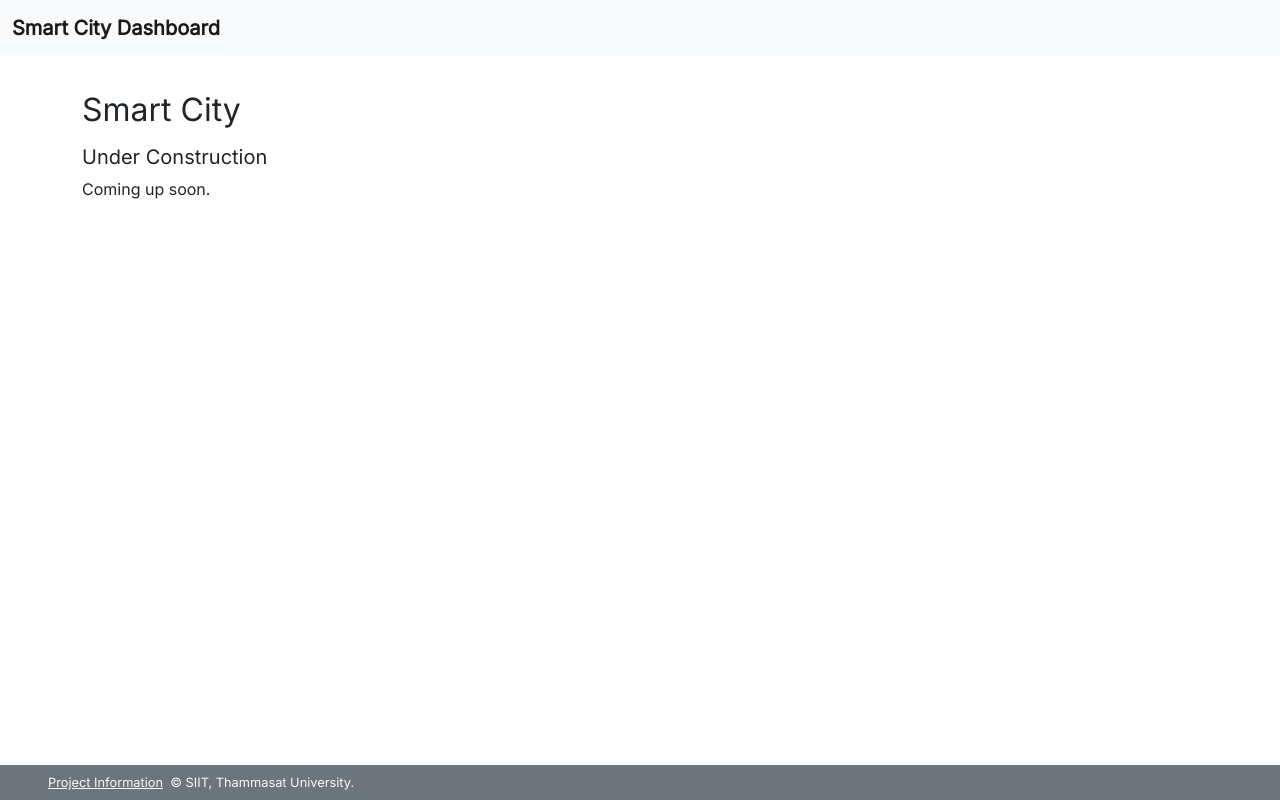
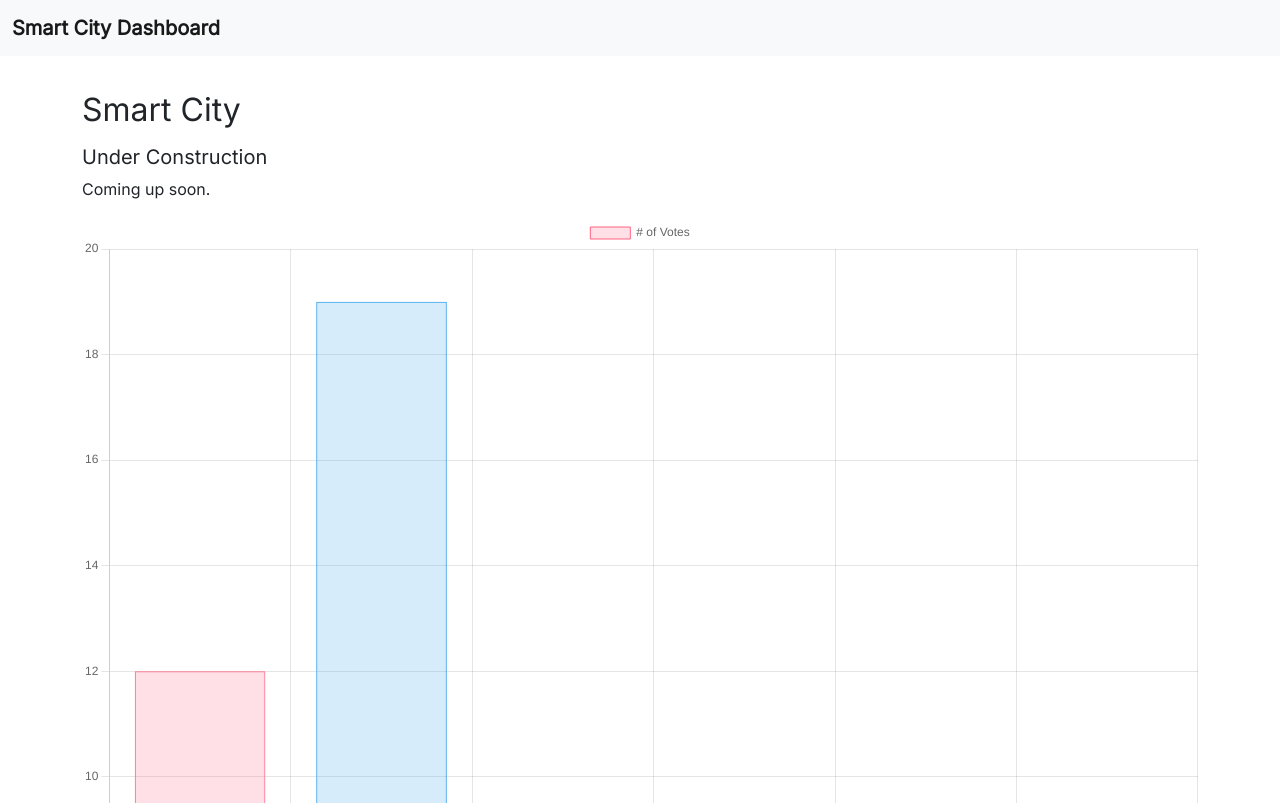
Before and after one commit to waterthatfrozen/Smart-City, a website: page client/index.html in a window 1280 px wide. Shown: the top 803 px of the page. Drawn offline with nearby package versions, Linux system fonts and the light colour scheme.

Commit message:
initial chart js

```diff
--- a/client/index.html
+++ b/client/index.html
@@ -10,11 +10,9 @@
     <link href="https://fonts.googleapis.com/css2?family=Inter&display=swap" rel="stylesheet">
     <link href="https://cdn.jsdelivr.net/npm/bootstrap@5.1.3/dist/css/bootstrap.min.css" rel="stylesheet"
         integrity="sha384-1BmE4kWBq78iYhFldvKuhfTAU6auU8tT94WrHftjDbrCEXSU1oBoqyl2QvZ6jIW3" crossorigin="anonymous">
-    <script src="https://cdn.jsdelivr.net/npm/bootstrap@5.1.3/dist/js/bootstrap.bundle.min.js"
-        integrity="sha384-ka7Sk0Gln4gmtz2MlQnikT1wXgYsOg+OMhuP+IlRH9sENBO0LRn5q+8nbTov4+1p" crossorigin="anonymous">
-    </script>
+
     <link rel="stylesheet" href="/css/main.css">
-    <script src="https://code.jquery.com/jquery-3.6.0.js" integrity="sha256-H+K7U5CnXl1h5ywQfKtSj8PCmoN9aaq30gDh27Xc0jk=" crossorigin="anonymous"></script>
+
     <title>Smart City</title>
 </head>
 
@@ -44,6 +42,7 @@
             <h2 class="mt-3">Smart City</h2>
             <h5 class="mt-3">Under Construction</h5>
             <p>Coming up soon.</p>
+            <canvas id="myChart" width="400" height="400"></canvas>
         </div>
     </main>
 
@@ -51,6 +50,13 @@
     <footer class="d-flex flex-wrap px-5 py-2 mt-auto bg-secondary text-center w-100 text-light smaller-font">
         <a href="#" class="link-light">Project Information</a>&nbsp; &copy; SIIT, Thammasat University.
     </footer>
+    <script src="https://cdn.jsdelivr.net/npm/bootstrap@5.1.3/dist/js/bootstrap.bundle.min.js"
+        integrity="sha384-ka7Sk0Gln4gmtz2MlQnikT1wXgYsOg+OMhuP+IlRH9sENBO0LRn5q+8nbTov4+1p" crossorigin="anonymous">
+    </script>
+    <script src="https://code.jquery.com/jquery-3.6.0.js"
+        integrity="sha256-H+K7U5CnXl1h5ywQfKtSj8PCmoN9aaq30gDh27Xc0jk=" crossorigin="anonymous"></script>
+    <script src="https://cdn.jsdelivr.net/npm/chart.js"></script>
+    <script src="js/main.js"></script>
 </body>
 
 </html>
--- /dev/null
+++ b/client/js/main.js
@@ -0,0 +1,36 @@
+// Any of the following formats may be used
+const ctx = document.getElementById('myChart');
+const myChart = new Chart(ctx, {
+    type: 'bar',
+    data: {
+        labels: ['Red', 'Blue', 'Yellow', 'Green', 'Purple', 'Orange'],
+        datasets: [{
+            label: '# of Votes',
+            data: [12, 19, 3, 5, 2, 3],
+            backgroundColor: [
+                'rgba(255, 99, 132, 0.2)',
+                'rgba(54, 162, 235, 0.2)',
+                'rgba(255, 206, 86, 0.2)',
+                'rgba(75, 192, 192, 0.2)',
+                'rgba(153, 102, 255, 0.2)',
+                'rgba(255, 159, 64, 0.2)'
+            ],
+            borderColor: [
+                'rgba(255, 99, 132, 1)',
+                'rgba(54, 162, 235, 1)',
+                'rgba(255, 206, 86, 1)',
+                'rgba(75, 192, 192, 1)',
+                'rgba(153, 102, 255, 1)',
+                'rgba(255, 159, 64, 1)'
+            ],
+            borderWidth: 1
+        }]
+    },
+    options: {
+        scales: {
+            y: {
+                beginAtZero: true
+            }
+        }
+    }
+});
```
